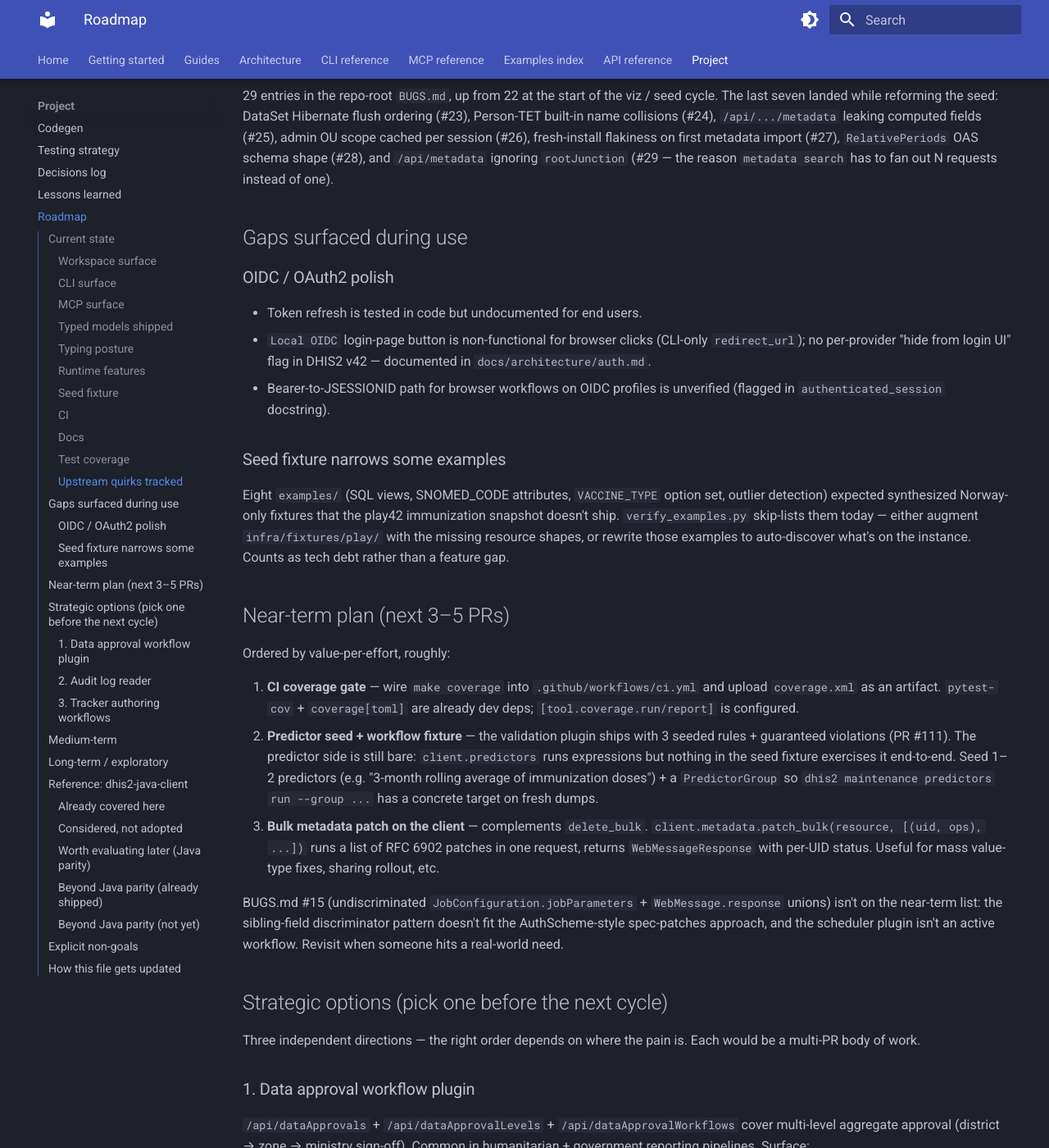
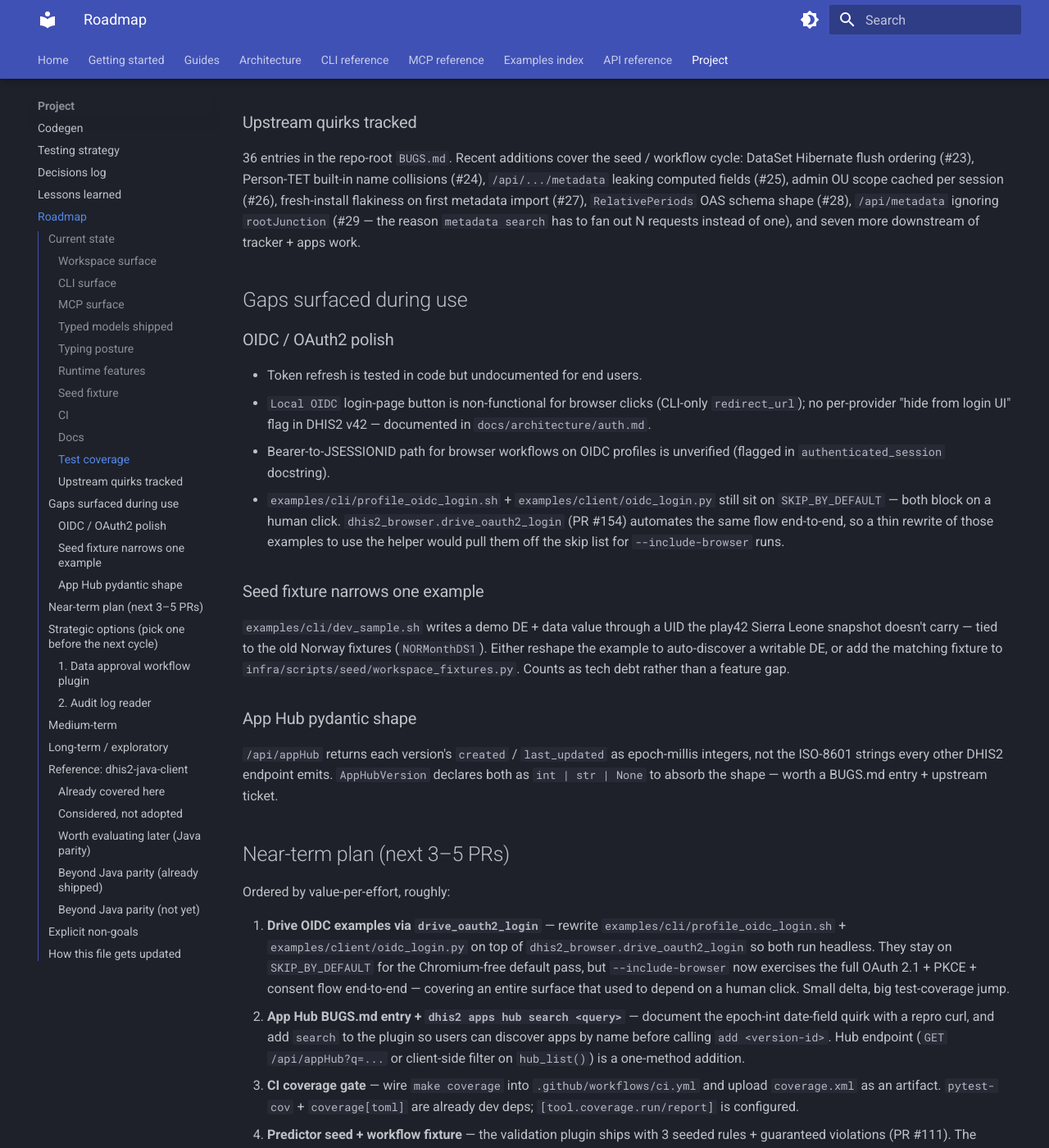
Before and after one commit to winterop-com/dhis2-utils, an MkDocs documentation site: the page built from docs/roadmap.md, in a window 1280 px wide and 1400 px high, scrolled down 4740 px. Shown: the whole window at 82% size. Built offline with MkDocs 1.6.1 and Material for MkDocs 9.7.7, drawn with Linux system fonts in a browser that asks for light colours; some of the changed text lies outside the part shown.

Commit message:
docs(roadmap): reflect apps / OIDC / tracker ship, refresh numbers (#156)
Catches the roadmap up with what's landed since the last edit:

- 15 -> 16 top-level CLI domains (apps joined the list via PR #155).
- 126 -> 140 MCP tools; 12 -> 13 plugin groups (`apps_*`).
- Tests: 617 -> 662 (main) / 648 -> 693 collected.
- Examples: 107 -> 119.
- BUGS.md: 29 -> 36 entries.

Move to "already shipped" (beyond Java parity):
- dhis2 apps plugin (PR #155) — was listed under medium-term.
- Tracker authoring workflows (PR #146) — was strategic option #3.
- Rich conflict renderer (PR #150) — was listed under medium-term.
- Playwright-driven OIDC login (`--no-browser` + `drive_oauth2_login`,
  PRs #153 + #154).

Gaps section:

- Trim OIDC polish to the three still-open items; add the new
  follow-on (unblock `profile_oidc_login.sh` + `oidc_login.py` via
  `drive_oauth2_login`).
- Collapse "Eight examples blocked by Norway fixtures" down to the
  one remaining (`dev_sample.sh`) — SNOMED / VACCINE_TYPE / SqlViews
  shipped in PR #151.
- Note the App Hub int-date quirk; worth a BUGS.md entry.

Near-term plan reshuffles around what actually matters next:

1. Drive OIDC examples via `drive_oauth2_login` (biggest
   test-coverage win per LoC changed).
2. App Hub BUGS.md entry + `dhis2 apps hub search`.
3. CI coverage gate (unchanged).
4. Predictor seed fixture (unchanged).
5. Bulk metadata patch on the client (unchanged).

Strategic options down to two (tracker-authoring dropped; data
approval + audit log reader remain).

```diff
--- a/docs/roadmap.md
+++ b/docs/roadmap.md
@@ -17,7 +17,7 @@
 
 ### CLI surface
 
-Fifteen top-level domains: `analytics`, `browser`, `data`, `dev`, `doctor`, `files`, `maintenance`, `messaging`, `metadata`, `profile`, `route`, `system`, `user`, `user-group`, `user-role`. Each plugin shares a `service.py` between the CLI and MCP sides; the same typed call from both surfaces.
+Sixteen top-level domains: `analytics`, `apps`, `browser`, `data`, `dev`, `doctor`, `files`, `maintenance`, `messaging`, `metadata`, `profile`, `route`, `system`, `user`, `user-group`, `user-role`. Each plugin shares a `service.py` between the CLI and MCP sides; the same typed call from both surfaces.
 
 `dhis2 metadata` has the full workflow surface:
 
@@ -30,7 +30,7 @@
 
 ### MCP surface
 
-126 tools across 12 plugin groups (`analytics_*`, `customize_*`, `data_*`, `dev_*`, `doctor_*`, `files_*`, `maintenance_*`, `messaging_*`, `metadata_*`, `profile_*`, `system_*`, `user_*`). Every CLI command has an MCP tool equivalent and vice versa; both share one typed service call.
+140 tools across 13 plugin groups (`analytics_*`, `apps_*`, `customize_*`, `data_*`, `dev_*`, `doctor_*`, `files_*`, `maintenance_*`, `messaging_*`, `metadata_*`, `profile_*`, `system_*`, `user_*`). Every CLI command has an MCP tool equivalent and vice versa; both share one typed service call.
 
 ### Typed models shipped
 
@@ -84,7 +84,7 @@
 
 ### Seed fixture
 
-The committed e2e dump (`infra/dhis-v42.sql.gz`) mirrors DHIS2 Play's Sierra Leone immunization demo with workspace-local additions: 1332 org units with GeoJSON geometries, 67 data elements, 3 indicators, 3 programs (Child Programme + Antenatal = tracker; Supervision visit = event), 2 datasets, 3 dashboards, 23 visualizations built programmatically via `VisualizationSpec` + 1 `EventVisualization` for the supervision program attached to the Immunization data dashboard, 8 maps built via `MapSpec`, 188k aggregate data values, 500 tracker entities, 12 sample supervision events covering 2024 monthly, 6 program rules + 10 program indicators. `make refresh-and-verify` wipes the stack, rebuilds the dump, runs every non-interactive example, and reports a pass/fail summary — 104 pass, 9 skipped (OIDC login, Playwright-driven flows, long-running analytics jobs, outlier detection), 0 fail on the current main.
+The committed e2e dump (`infra/dhis-v42.sql.gz`) mirrors DHIS2 Play's Sierra Leone immunization demo with workspace-local additions: 1332 org units with GeoJSON geometries, 67 data elements, 3 indicators, 3 programs (Child Programme + Antenatal = tracker; Supervision visit = event), 2 datasets, 3 dashboards, 23 visualizations built programmatically via `VisualizationSpec` + 1 `EventVisualization` for the supervision program attached to the Immunization data dashboard, 8 maps built via `MapSpec`, 188k aggregate data values, 500 tracker entities, 12 sample supervision events covering 2024 monthly, 6 program rules + 10 program indicators. Workspace fixtures layered on top (`infra/scripts/seed/workspace_fixtures.py`): `SNOMED_CODE` attribute, `VACCINE_TYPE` option set with 5 fixed-UID options, 3 SqlViews (VIEW / QUERY / MATERIALIZED_VIEW). `make refresh-and-verify` wipes the stack, rebuilds the dump, runs every non-interactive example, and reports a pass/fail summary — 105 pass, 12 skipped (OIDC-login flows including the new Playwright-driven variant, browser screenshot captures, long-running analytics jobs, outlier detection, external httpbin dep, one Norway-only fixture gap), 1 pre-existing fail (`profile_crud.py` expects `DHIS2_PAT` env var) on the current main.
 
 ### CI
 
@@ -97,13 +97,13 @@
 
 - Auto-generated **CLI reference** (`docs/cli-reference.md`, ~3700 lines from the Typer app) + **MCP reference** (`docs/mcp-reference.md`, 126 tools across 12 groups from the FastMCP server). Both regenerated on every `make docs-build`.
 - **Narrative tutorials**: `docs/guides/cli-tutorial.md`, `docs/guides/client-tutorial.md`, `docs/guides/visualizations.md` (step-by-step viz + dashboard composition).
-- **Examples index** (`docs/examples.md`) catalogues 107 runnable examples (56 client, 33 CLI, 18 MCP) with descriptions + cross-links to concept docs.
+- **Examples index** (`docs/examples.md`) catalogues 119 runnable examples (61 client, 37 CLI, 21 MCP) with descriptions + cross-links to concept docs.
 - **Architecture docs** cover every plugin, the client, auth, profiles, codegen, typed schemas, plugins runtime, external plugins, MCP, versioning, browser automation.
 - **`BUGS.md`** — 29 upstream DHIS2 quirks with live `curl` repros + v43 re-audit status.
 
 ### Test coverage
 
-617 tests run via `make test` (648 collected including 31 slow-marked for the nightly integration stack). Unit + CliRunner + respx-mocked HTTP. Slow tests exercise live-stack workflows (`--watch` job polling, Playwright PAT creation, dashboard screenshot capture). `make coverage` runs branch-coverage locally but CI doesn't gate on it yet.
+662 tests run via `make test` (693 collected including 31 slow-marked for the nightly integration stack). Unit + CliRunner + respx-mocked HTTP. Slow tests exercise live-stack workflows (`--watch` job polling, Playwright PAT creation, dashboard screenshot capture, Playwright-driven OIDC login). `make coverage` runs branch-coverage locally but CI doesn't gate on it yet.
 
 Test gaps:
 
@@ -112,7 +112,7 @@
 
 ### Upstream quirks tracked
 
-29 entries in the repo-root `BUGS.md`, up from 22 at the start of the viz / seed cycle. The last seven landed while reforming the seed: DataSet Hibernate flush ordering (#23), Person-TET built-in name collisions (#24), `/api/.../metadata` leaking computed fields (#25), admin OU scope cached per session (#26), fresh-install flakiness on first metadata import (#27), `RelativePeriods` OAS schema shape (#28), and `/api/metadata` ignoring `rootJunction` (#29 — the reason `metadata search` has to fan out N requests instead of one).
+36 entries in the repo-root `BUGS.md`. Recent additions cover the seed / workflow cycle: DataSet Hibernate flush ordering (#23), Person-TET built-in name collisions (#24), `/api/.../metadata` leaking computed fields (#25), admin OU scope cached per session (#26), fresh-install flakiness on first metadata import (#27), `RelativePeriods` OAS schema shape (#28), `/api/metadata` ignoring `rootJunction` (#29 — the reason `metadata search` has to fan out N requests instead of one), and seven more downstream of tracker + apps work.
 
 ## Gaps surfaced during use
 
@@ -121,24 +121,31 @@
 - Token refresh is tested in code but undocumented for end users.
 - `Local OIDC` login-page button is non-functional for browser clicks (CLI-only `redirect_url`); no per-provider "hide from login UI" flag in DHIS2 v42 — documented in `docs/architecture/auth.md`.
 - Bearer-to-JSESSIONID path for browser workflows on OIDC profiles is unverified (flagged in `authenticated_session` docstring).
+- `examples/cli/profile_oidc_login.sh` + `examples/client/oidc_login.py` still sit on `SKIP_BY_DEFAULT` — both block on a human click. `dhis2_browser.drive_oauth2_login` (PR #154) automates the same flow end-to-end, so a thin rewrite of those examples to use the helper would pull them off the skip list for `--include-browser` runs.
 
-### Seed fixture narrows some examples
+### Seed fixture narrows one example
 
-Eight `examples/` (SQL views, SNOMED_CODE attributes, `VACCINE_TYPE` option set, outlier detection) expected synthesized Norway-only fixtures that the play42 immunization snapshot doesn't ship. `verify_examples.py` skip-lists them today — either augment `infra/fixtures/play/` with the missing resource shapes, or rewrite those examples to auto-discover what's on the instance. Counts as tech debt rather than a feature gap.
+`examples/cli/dev_sample.sh` writes a demo DE + data value through a UID the play42 Sierra Leone snapshot doesn't carry — tied to the old Norway fixtures (`NORMonthDS1`). Either reshape the example to auto-discover a writable DE, or add the matching fixture to `infra/scripts/seed/workspace_fixtures.py`. Counts as tech debt rather than a feature gap.
+
+### App Hub pydantic shape
+
+`/api/appHub` returns each version's `created` / `last_updated` as epoch-millis integers, not the ISO-8601 strings every other DHIS2 endpoint emits. `AppHubVersion` declares both as `int | str | None` to absorb the shape — worth a BUGS.md entry + upstream ticket.
 
 ## Near-term plan (next 3–5 PRs)
 
 Ordered by value-per-effort, roughly:
 
-1. **CI coverage gate** — wire `make coverage` into `.github/workflows/ci.yml` and upload `coverage.xml` as an artifact. `pytest-cov` + `coverage[toml]` are already dev deps; `[tool.coverage.run/report]` is configured.
-2. **Predictor seed + workflow fixture** — the validation plugin ships with 3 seeded rules + guaranteed violations (PR #111). The predictor side is still bare: `client.predictors` runs expressions but nothing in the seed fixture exercises it end-to-end. Seed 1–2 predictors (e.g. "3-month rolling average of immunization doses") + a `PredictorGroup` so `dhis2 maintenance predictors run --group ...` has a concrete target on fresh dumps.
-3. **Bulk metadata patch on the client** — complements `delete_bulk`. `client.metadata.patch_bulk(resource, [(uid, ops), ...])` runs a list of RFC 6902 patches in one request, returns `WebMessageResponse` with per-UID status. Useful for mass value-type fixes, sharing rollout, etc.
+1. **Drive OIDC examples via `drive_oauth2_login`** — rewrite `examples/cli/profile_oidc_login.sh` + `examples/client/oidc_login.py` on top of `dhis2_browser.drive_oauth2_login` so both run headless. They stay on `SKIP_BY_DEFAULT` for the Chromium-free default pass, but `--include-browser` now exercises the full OAuth 2.1 + PKCE + consent flow end-to-end — covering an entire surface that used to depend on a human click. Small delta, big test-coverage jump.
+2. **App Hub BUGS.md entry + `dhis2 apps hub search <query>`** — document the epoch-int date-field quirk with a repro curl, and add `search` to the plugin so users can discover apps by name before calling `add <version-id>`. Hub endpoint (`GET /api/appHub?q=...` or client-side filter on `hub_list()`) is a one-method addition.
+3. **CI coverage gate** — wire `make coverage` into `.github/workflows/ci.yml` and upload `coverage.xml` as an artifact. `pytest-cov` + `coverage[toml]` are already dev deps; `[tool.coverage.run/report]` is configured.
+4. **Predictor seed + workflow fixture** — the validation plugin ships with 3 seeded rules + guaranteed violations (PR #111). The predictor side is still bare: `client.predictors` runs expressions but nothing in the seed fixture exercises it end-to-end. Seed 1–2 predictors (e.g. "3-month rolling average of immunization doses") + a `PredictorGroup` so `dhis2 maintenance predictors run --group ...` has a concrete target on fresh dumps.
+5. **Bulk metadata patch on the client** — complements `delete_bulk`. `client.metadata.patch_bulk(resource, [(uid, ops), ...])` runs a list of RFC 6902 patches in one request, returns `WebMessageResponse` with per-UID status. Useful for mass value-type fixes, sharing rollout, etc.
 
 BUGS.md #15 (undiscriminated `JobConfiguration.jobParameters` + `WebMessage.response` unions) isn't on the near-term list: the sibling-field discriminator pattern doesn't fit the AuthScheme-style spec-patches approach, and the scheduler plugin isn't an active workflow. Revisit when someone hits a real-world need.
 
 ## Strategic options (pick one before the next cycle)
 
-Three independent directions — the right order depends on where the pain is. Each would be a multi-PR body of work.
+Two independent directions — the right order depends on where the pain is. Each would be a multi-PR body of work.
 
 ### 1. Data approval workflow plugin
 
@@ -160,24 +167,12 @@
 
 Niche but valuable for compliance + forensics use cases.
 
-### 3. Tracker authoring workflows
-
-Generic tracker CRUD works today, but everyday operator flows aren't first-class:
-
-- `dhis2 tracker register <program> --attrs ...` — register + enroll a tracked entity in one verb.
-- `dhis2 tracker enroll <te> <program> --at <ou>` — enroll an existing TE without rewriting it.
-- `dhis2 tracker event add <enrollment> --stage <uid> --data-values ...` — create one event on a known stage.
-- `dhis2 tracker outstanding <program>` — list open enrollments missing required stages (due-date analytics).
-
-Fills a surface the MCP agent side could use heavily; complements the Child Programme + Antenatal programs now in the seed.
-
 ## Medium-term
 
-- **`dhis2 apps` plugin (API-based, not browser)** — `GET /api/appHub` lists 100+ hub apps with versions + download URLs; `POST /api/appHub/{versionId}` installs one by version UUID; `GET /api/apps`, `POST /api/apps` (file upload), `DELETE /api/apps/{app}` handle the installed set. First-class plugin under `dhis2-core/plugins/apps/` with `list-hub / install / list / remove` subcommands. Pure HTTP workflow — no Chromium.
 - **Multi-version CI matrix** — integration tests run against v42 only. Stand up v40 / v41 / v43 / v44 nightly jobs against compose-managed stacks so codegen drift gets caught before release.
-- **Metadata-import conflict renderer** — currently `WebMessageResponse.conflicts()` surfaces raw DHIS2 messages; a Rich-table renderer (object UID → offending property → server message) would make `dhis2 metadata import` errors readable in the terminal.
 - **Property-based testing on filter / order DSL parsing.**
 - **Org-unit group sets / dimensions plugin** — `/api/organisationUnitGroupSets`, analytics dimensions. Niche but common in analytics configs.
+- **`dhis2 apps export / snapshot`** — `GET /api/apps` per-app plus the installed zips (DHIS2 serves them under `/api/apps/{key}/manifest.webapp` + static assets). Would let an operator dump the full app inventory of a production stack into a bundle they can rehydrate on staging.
 
 ## Long-term / exploratory
 
@@ -237,6 +232,10 @@
 - **Multi-instance metadata diff** — `dhis2 metadata diff-profiles` exports two profiles concurrently + diffs them.
 - **Files plugin** — CLI + MCP + `client.files` accessor over `/api/documents` + `/api/fileResources`.
 - **SQL views runner** — `client.sql_views` + `dhis2 metadata sql-view {list, show, execute, refresh, adhoc}`.
+- **Tracker authoring workflows** — `dhis2 tracker {register, enroll, add-event, outstanding}` verbs + the matching `client.tracker` helpers for operator flows beyond generic CRUD.
+- **Rich conflict renderer** — `dhis2 metadata import` / `dhis2 data aggregate import` render `/api/metadata` and `/api/dataValueSets` error envelopes as a normalised `ConflictRow` table (object UID → offending property → server message).
+- **Apps plugin** — `dhis2 apps {list, add, remove, update, update --all, reload, hub-list}` + `apps_*` MCP tools + `client.apps` accessor over `/api/apps` and `/api/appHub`. `update --all --dry-run` previews available hub updates before installing; bundled core apps update in place.
+- **Playwright-driven OIDC login** — `dhis2 profile login --no-browser` prints the auth URL for copy-paste; `dhis2_browser.drive_oauth2_login(profile, user, pw)` drives the full flow via Chromium (React login → Spring AS consent → loopback redirect) for CI + headless use cases.
 - **Interactive CLI pickers** — `dhis2 profile default` launches an arrow-key menu via `questionary`.
 
 ### Beyond Java parity (not yet)
```
